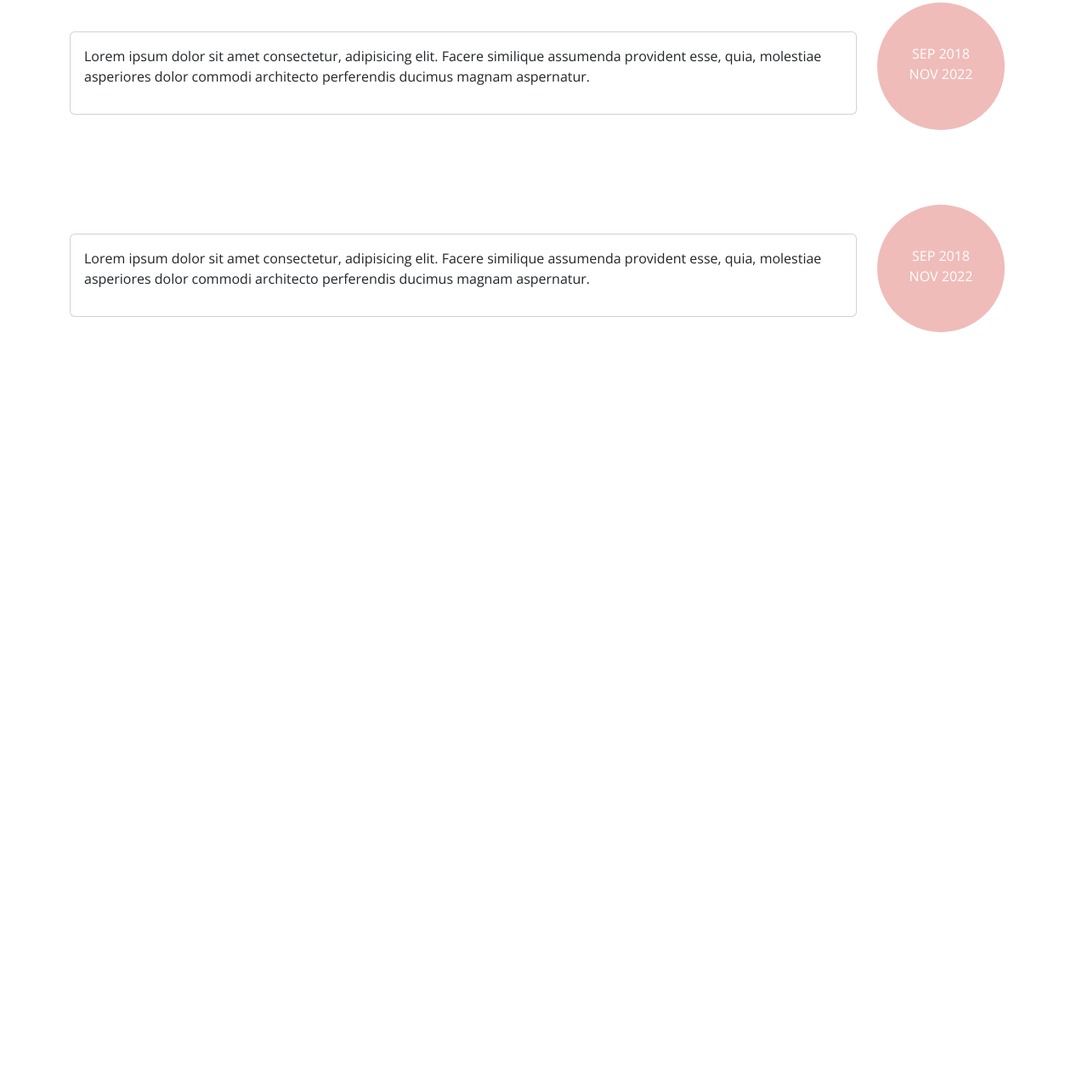
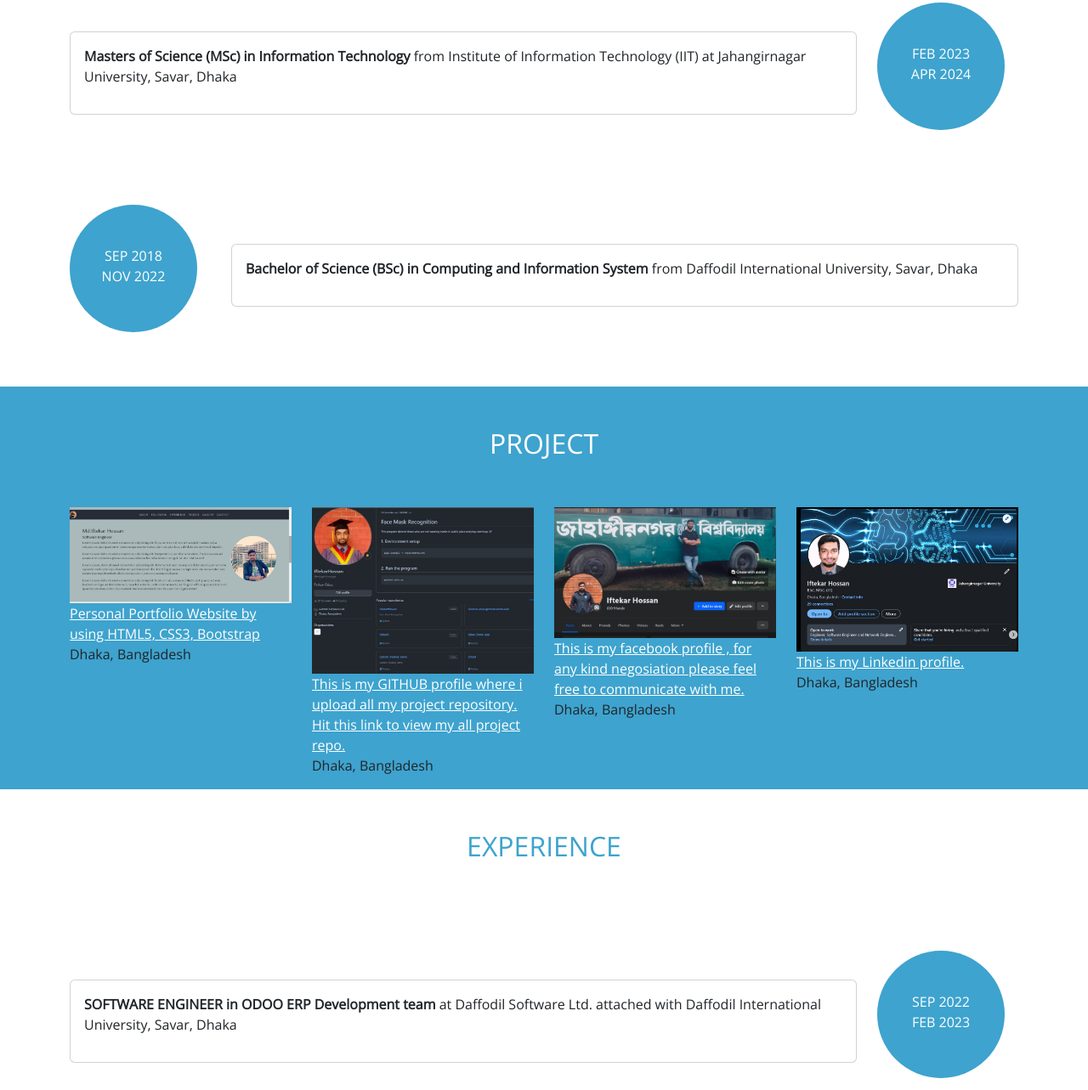
Before and after one commit to IftekarHossan/resume, a plain HTML site: page index.html in a window 1280 px wide. Shown: the part 1517-2800 px from the top of the page at 85% size. Before the commit the page ends 1972 px from the top, so only its background shows below. Drawn offline with nearby package versions, Linux system fonts and the light colour scheme.

Commit message:
Experience and Gallary added

```diff
--- a/CSS/style.css
+++ b/CSS/style.css
@@ -12,7 +12,9 @@
 }
 
 .navbar-container {
+    top: 0;
     background-color: #262B37;
+    position: sticky;
 }
 
 .about-container {
@@ -32,9 +34,17 @@
 }
 
 .circle {
-    background-color: #efbcb9;
+    background-color: #3ea3ce;
     width: 150px;
     height: 150px;
     border-radius: 50%;
     text-align: center;
 }
+
+.project-container {
+    background-color: #3ea3ce;
+}
+
+.gallary-container {
+    background-color: #3ea3ce;
+}
--- a/index.html
+++ b/index.html
@@ -68,10 +68,10 @@
         <a class="nav-link" href="#Education">EDUCATION</a>
       </li>
       <li class="nav-item">
-        <a class="nav-link" href="#Experience">EXPERIENCE</a>
+        <a class="nav-link" href="#Project">PROJECT</a>
       </li>
       <li class="nav-item">
-        <a class="nav-link" href="#Project">PROJECT</a>
+        <a class="nav-link" href="#Experience">EXPERIENCE</a>
       </li>
       <li class="nav-item">
         <a class="nav-link" href="#Gallary">GALLARY</a>
@@ -135,15 +135,16 @@
         <div class="col-md-10">
           <div class="card">
             <div class="card-body">
-              <p>Lorem ipsum dolor sit amet consectetur, adipisicing elit. Facere similique assumenda provident esse,
-                quia, molestiae asperiores dolor commodi architecto perferendis ducimus magnam aspernatur. </p>
+              <p><b>Masters of Science (MSc) in Information Technology</b> from Institute of Information Technology
+                (IIT)
+                at Jahangirnagar University, Savar, Dhaka </p>
             </div>
           </div>
         </div>
 
         <div class="col-md-2 pb-3">
           <div class="circle text-white">
-            <p class="py-5"> SEP 2018 <br> NOV 2022 </p>
+            <p class="py-5"> FEB 2023 <br> APR 2024 </p>
           </div>
         </div>
 
@@ -153,18 +154,20 @@
       <!-- 2st Education Experience Start -->
 
       <div class="row py-4 my-4 align-items-center justify-content-center">
-        <div class="col-md-10">
-          <div class="card">
-            <div class="card-body">
-              <p>Lorem ipsum dolor sit amet consectetur, adipisicing elit. Facere similique assumenda provident esse,
-                quia, molestiae asperiores dolor commodi architecto perferendis ducimus magnam aspernatur. </p>
-            </div>
-          </div>
-        </div>
 
         <div class="col-md-2 pb-3">
           <div class="circle text-white">
             <p class="py-5"> SEP 2018 <br> NOV 2022 </p>
+          </div>
+        </div>
+
+
+        <div class="col-md-10">
+          <div class="card">
+            <div class="card-body">
+              <p><b>Bachelor of Science (BSc) in Computing and Information System</b> from Daffodil International
+                University, Savar, Dhaka </p>
+            </div>
           </div>
         </div>
 
@@ -173,6 +176,173 @@
     </div>
   </div>
 
+  <!-- This is project section -->
+  <div class="project-container" id="Project">
+    <div class="container">
+
+      <div class="row text-center align-items-center justify-content-center">
+        <div class="column py-5 text-white">
+          <h2 class="font-weight-bolder">PROJECT</h2>
+        </div>
+      </div>
+      <!-- Project showcase start -->
+      <div class="row">
+        <div class="col-md-3">
+          <img src="img/project.jpg" class="img-fluid" alt="project">
+          <a href="https://github.com/IftekarHossan" class="text-white">Personal Portfolio Website by using HTML5, CSS3,
+            Bootstrap</a>
+          <p>Dhaka, Bangladesh</p>
+        </div>
+
+        <div class="col-md-3">
+          <img src="img/project3.jpg" class="img-fluid" alt="project">
+          <a href="https://github.com/IftekarHossan" class="text-white">This is my GITHUB profile where i upload all my project repository. Hit this link to view my all project repo.</a>
+          <p>Dhaka, Bangladesh</p>
+        </div>
+
+        <div class="col-md-3">
+          <img src="img/project1.jpg" class="img-fluid" alt="project">
+          <a href="https://www.facebook.com/iftekar.hossan.3" class="text-white">This is my facebook profile , for any kind negosiation please feel free to communicate with me.</a>
+          <p>Dhaka, Bangladesh</p>
+        </div>
+
+        <div class="col-md-3">
+          <img src="img/project2.jpg" class="img-fluid" alt="project">
+          <a href="https://www.linkedin.com/in/iftekarhossan/" class="text-white">This is my Linkedin profile.</a>
+          <p>Dhaka, Bangladesh</p>
+        </div>
+
+      </div>
+
+      <!-- Project showcase end -->
+    </div>
+   </div>
+
+
+   <!-- This is Experience Section -->
+  <div class="experience-container" id="Experience">
+    <div class="container">
+
+      <div class="row text-center align-items-center justify-content-center">
+        <div class="column py-5">
+          <h2 class="bg-red-text font-weight-bolder">EXPERIENCE</h2>
+        </div>
+      </div>
+      <!-- 1st  Experience Start -->
+      <div class="row py-4 my-4 align-items-center justify-content-center">
+        <div class="col-md-10">
+          <div class="card">
+            <div class="card-body">
+              <p><b>SOFTWARE ENGINEER in ODOO ERP Development team </b> at Daffodil Software Ltd. attached with Daffodil International University, Savar, Dhaka </p>
+            </div>
+          </div>
+        </div>
+
+        <div class="col-md-2 pb-3">
+          <div class="circle text-white">
+            <p class="py-5"> SEP 2022 <br> FEB 2023 </p>
+          </div>
+        </div>
+
+      </div>
+      <!-- 1st  experience End -->
+
+      <!-- 2st  experience Start -->
+
+      <div class="row py-4 my-4 align-items-center justify-content-center">
+
+        <div class="col-md-2 pb-3">
+          <div class="circle text-white">
+            <p class="py-5"> MAR 2023 <br> SEP 2023 </p>
+          </div>
+        </div>
+
+
+        <div class="col-md-10">
+          <div class="card">
+            <div class="card-body">
+              <p><b>NETWORK ENGINEER at Network Operation Center (NOC)</b> Earth Telecommunication (Pvt) Ltd., Mohakhali, Dhaka </p>
+            </div>
+          </div>
+        </div>
+
+      </div>
+      <!-- 2nd Experience END -->
+    </div>
+  </div>
+  <!-- Experience END -->
+
+  <!-- This is Gallary section -->
+  <div class="gallary-container" id="Gallary">
+    <div class="container">
+
+      <div class="row text-center align-items-center justify-content-center">
+        <div class="column py-5 text-white">
+          <h2 class="font-weight-bolder">GALLARY</h2>
+        </div>
+      </div>
+      <!-- 1st Gallary showcase start -->
+      <div class="row">
+        <div class="col-md-3">
+          <img src="img/my1.jpg" class="img-fluid" alt="project">
+          <p>Dhaka, Bangladesh</p>
+        </div>
+
+        <div class="col-md-3">
+          <img src="img/my2.jpg" class="img-fluid" alt="project">
+          <p>Dhaka, Bangladesh</p>
+        </div>
+
+        <div class="col-md-3">
+          <img src="img/my3.jpg" class="img-fluid" alt="project">
+          <p>Dhaka, Bangladesh</p>
+        </div>
+
+        <div class="col-md-3">
+          <img src="img/my4.jpg" class="img-fluid" alt="project">
+          <p>Dhaka, Bangladesh</p>
+        </div>
+
+      </div>
+
+      <!-- 1st Gallary showcase end -->
+
+      <!-- 2nd Gallary Showcase Start -->
+
+      <div class="row">
+        <div class="col-md-3">
+          <img src="img/my1.jpg" class="img-fluid" alt="project">
+          <p>Dhaka, Bangladesh</p>
+        </div>
+
+        <div class="col-md-3">
+          <img src="img/my2.jpg" class="img-fluid" alt="project">
+          <p>Dhaka, Bangladesh</p>
+        </div>
+
+        <div class="col-md-3">
+          <img src="img/my3.jpg" class="img-fluid" alt="project">
+          <p>Dhaka, Bangladesh</p>
+        </div>
+
+        <div class="col-md-3">
+          <img src="img/my4.jpg" class="img-fluid" alt="project">
+          <p>Dhaka, Bangladesh</p>
+        </div>
+
+      </div>
+
+      <!-- 2nd Gallary Showcase end -->
+
+    </div>
+   </div>
+
+   <!-- Gallary END -->
+
+
+
+
+
 
 
   <script src="https://cdn.jsdelivr.net/npm/bootstrap@5.3.2/dist/js/bootstrap.bundle.min.js"></script>
```
Also changed, not shown: img/project.jpg (added), img/project1.jpg (added), img/project2.jpg (added), img/project3.jpg (added).
